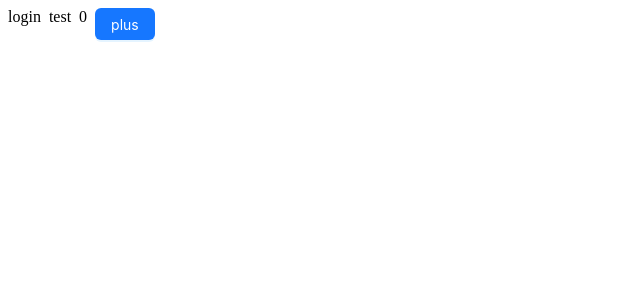
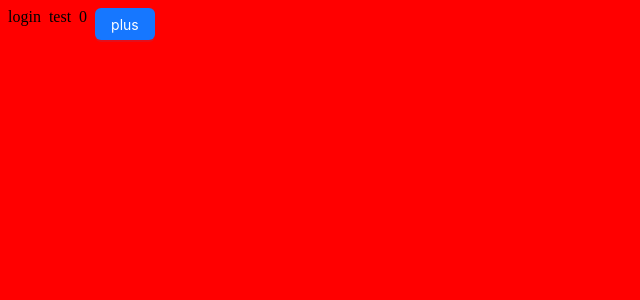
Before and after one commit to chenlove920/react-backend-eg, a React (Vite) app: page / in a window 1280 px wide. Shown: the top 300 px of the page, without its empty margins (0-640 px from the left). Built offline with nearby package versions, Linux system fonts and the light colour scheme.

Commit message:
引入sass 预处理

```diff
--- a/package.json
+++ b/package.json
@@ -16,7 +16,8 @@
     "react": "^19.1.0",
     "react-dom": "^19.1.0",
     "react-redux": "^9.2.0",
-    "react-router": "^7.6.3"
+    "react-router": "^7.6.3",
+    "sass": "^1.89.2"
   },
   "devDependencies": {
     "@eslint/js": "^9.29.0",
--- /dev/null
+++ b/src/pages/Login/index.scss
@@ -0,0 +1,4 @@
+$color: red;
+body {
+    background-color: $color;
+}
--- a/src/pages/Login/index.tsx
+++ b/src/pages/Login/index.tsx
@@ -2,7 +2,7 @@ import Tes from "@/components/Tes"
 import { useAppDispatch, useAppSelector } from "@store/hook"
 import { add } from '@store/modules/testStore'
 import { Button, Flex } from 'antd';
-
+import './index.scss'
 
 export default () => {
     const { count } = useAppSelector(state => state.test)
```
Also changed, not shown: 1 other file (tests, documents, lock files or other folders).
